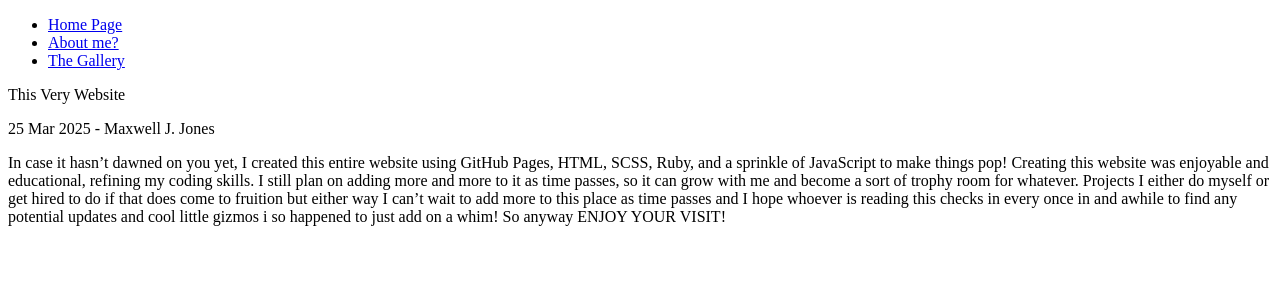
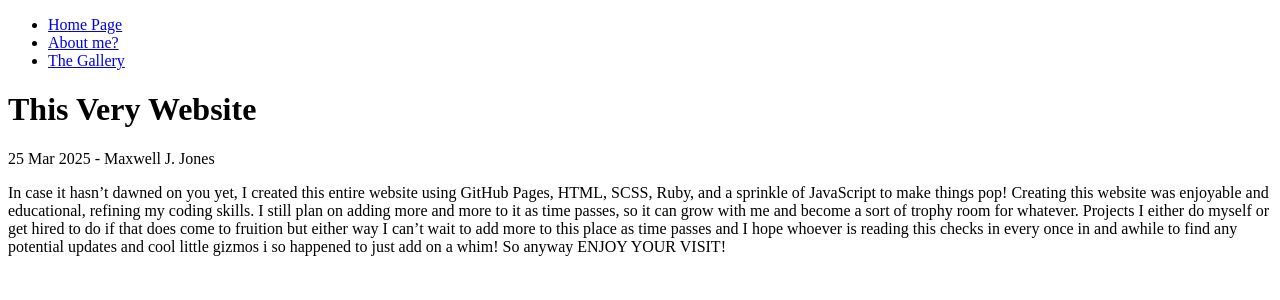
Before and after one commit to BooxStone/BooxStone.github.io, a Jekyll site: the page built from _posts/2025-03-25-this-very-website.md, in a window 1280 px wide. Shown: the top 300 px of the page. Built offline with Jekyll 4.4.1, drawn with Linux system fonts in a browser that asks for light colours; our own code applies the rules of GitHub Pages for plain Markdown files.

Commit message:
Update post.html

```diff
--- a/_layouts/post.html
+++ b/_layouts/post.html
@@ -1,11 +1,11 @@
 ---
 layout: default
 ---
-<div class="post-header" {% if page.background_image %}style=background-image: url({{ page.background_image }}; background-size: cover; background-position: center;{% endif %}>
-<h>{{ page.title }}</h>
-<p>{{ page.date | date_to_string }} - {{ page.author }}</p>
+<div class="post-header" {% if page.background_image %} style="background-image: url('{{ page.background_image }}'); background-size: cover; background-position: center;" {% endif %}>
+  <h1>{{ page.title }}</h1>
+  <p>{{ page.date | date_to_string }} - {{ page.author }}</p>
 </div>
 
 <div class="post-content">
-{{content}}
+  {{ content }}
 </div>
```
